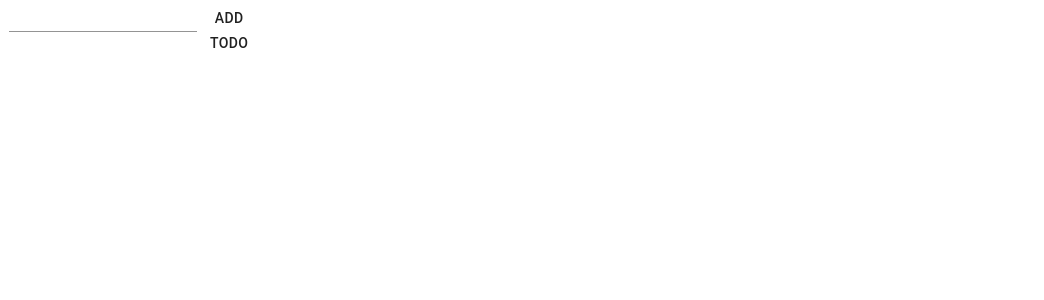
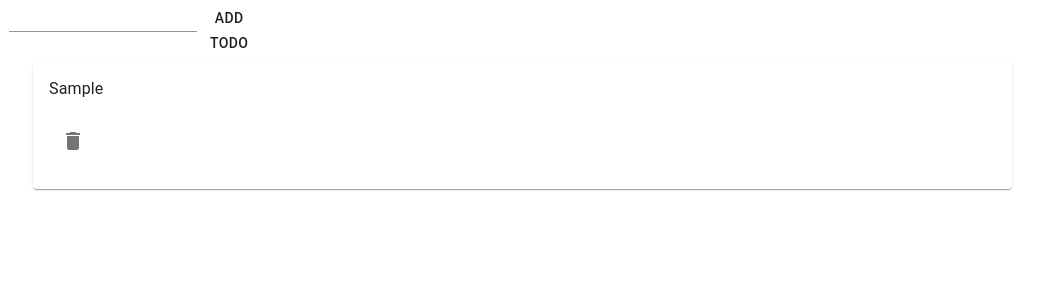
Before and after one commit to Nookee411/react-todo-app, a React (Create React App) app: page / in a window 1280 px wide. Both pictures are taken after typing "Sample" into the empty fields and a click on the button "ADD TODO". Shown: the top 300 px of the page, without its empty margins (15-1059 px from the left). Built offline with nearby package versions, Linux system fonts and the light colour scheme.

Commit message:
Adding and deleting implemented

```diff
--- a/package.json
+++ b/package.json
@@ -10,6 +10,7 @@
     "@testing-library/jest-dom": "^4.2.4",
     "@testing-library/react": "^9.5.0",
     "@testing-library/user-event": "^7.2.1",
+    "prop-types": "^15.7.2",
     "react": "^17.0.2",
     "react-dom": "^17.0.2",
     "react-redux": "^7.2.4",
--- a/src/App.js
+++ b/src/App.js
@@ -3,11 +3,6 @@ import { Container, Grid } from "@material-ui/core";
 import { AddTodo } from "./components/AddTodo";
 import { TodoList } from "./components/TodoList";
 
-// const theme = {
-//   root: {
-//     backgroundColor: "black",
-//   },
-// };
 const GRID_SIZES = {
   INPUT_SIZE: 2,
 };
--- a/src/components/AddTodo.jsx
+++ b/src/components/AddTodo.jsx
@@ -1,13 +1,16 @@
 import React, { useState } from "react";
 import { Grid, TextField, Button } from "@material-ui/core";
-import { store } from "../app/store";
-import { addTodo, removeTodo } from "../features/todo/TodoSlice";
+import { addTodo } from "../features/todo/TodoSlice";
+import { useDispatch } from "react-redux";
 
+let id = 0;
 export function AddTodo() {
+  const dispatch = useDispatch();
   const [todoText, setTodoText] = useState("");
+
   function addTodoClick(e) {
     if (todoText.length) {
-      store.dispatch(addTodo({ contnet: todoText, finished: false }));
+      dispatch(addTodo({ id: id++, content: todoText, finished: false }));
       setTodoText("");
     }
   }
--- a/src/components/TodoItem.jsx
+++ b/src/components/TodoItem.jsx
@@ -1,10 +1,31 @@
 import React from "react";
-import { Card, CardHeader } from "@material-ui/core";
+import {
+  Card,
+  CardContent,
+  CardHeader,
+  IconButton,
+  Typography,
+} from "@material-ui/core";
+import PropTypes from "prop-types";
+import DeleteIcon from "@material-ui/icons/Delete";
+import { removeTodo } from "../features/todo/TodoSlice";
+import { useDispatch } from "react-redux";
 
-export function TodoItem() {
+export function TodoItem(props) {
+  const { id, content, finished } = props.todo;
+  const dispatch = useDispatch();
   return (
     <Card>
-      <CardHeader> Todo content</CardHeader>
+      <CardContent>
+        <Typography paragraph>{content}</Typography>
+        <IconButton onClick={() => dispatch(removeTodo(id))}>
+          <DeleteIcon />
+        </IconButton>
+      </CardContent>
     </Card>
   );
 }
+
+TodoItem.propTypes = {
+  todo: PropTypes.object,
+};
--- a/src/components/TodoList.jsx
+++ b/src/components/TodoList.jsx
@@ -1,11 +1,15 @@
 import React from "react";
 import { Container } from "@material-ui/core";
 import { TodoItem } from "./TodoItem";
-import { store } from "../app/store";
+import { useSelector } from "react-redux";
 
 export function TodoList() {
-  function makeTodoItem() {
-      return <TodoItem />;
-  }
-    return <Container>{ }</Container>;
+  const todoList = useSelector((state) => state.todos);
+  return (
+    <Container>
+      {todoList.map((todo) => (
+        <TodoItem key={todo.id} todo={todo} />
+      ))}
+    </Container>
+  );
 }
--- a/src/features/todo/TodoSlice.js
+++ b/src/features/todo/TodoSlice.js
@@ -10,7 +10,11 @@ const todoSlice = createSlice({
       state.todos.push(action.payload);
     },
     removeTodo: (state, action) => {
-      state.todos.splice(action.payload);
+      const todos = state.todos;
+      const index = todos.map((todo) => todo.id).indexOf(action.payload);
+      if (index >= 0) {
+        todos.splice(index, 1);
+      }
     },
   },
 });
--- a/src/index.js
+++ b/src/index.js
@@ -8,9 +8,9 @@ import * as serviceWorker from "./serviceWorker";
 
 ReactDOM.render(
   <React.StrictMode>
-    {/* <Provider store={store}> */}
-    <App />
-    {/* </Provider> */}
+    <Provider store={store}>
+      <App />
+    </Provider>
   </React.StrictMode>,
   document.getElementById("root")
 );
```
